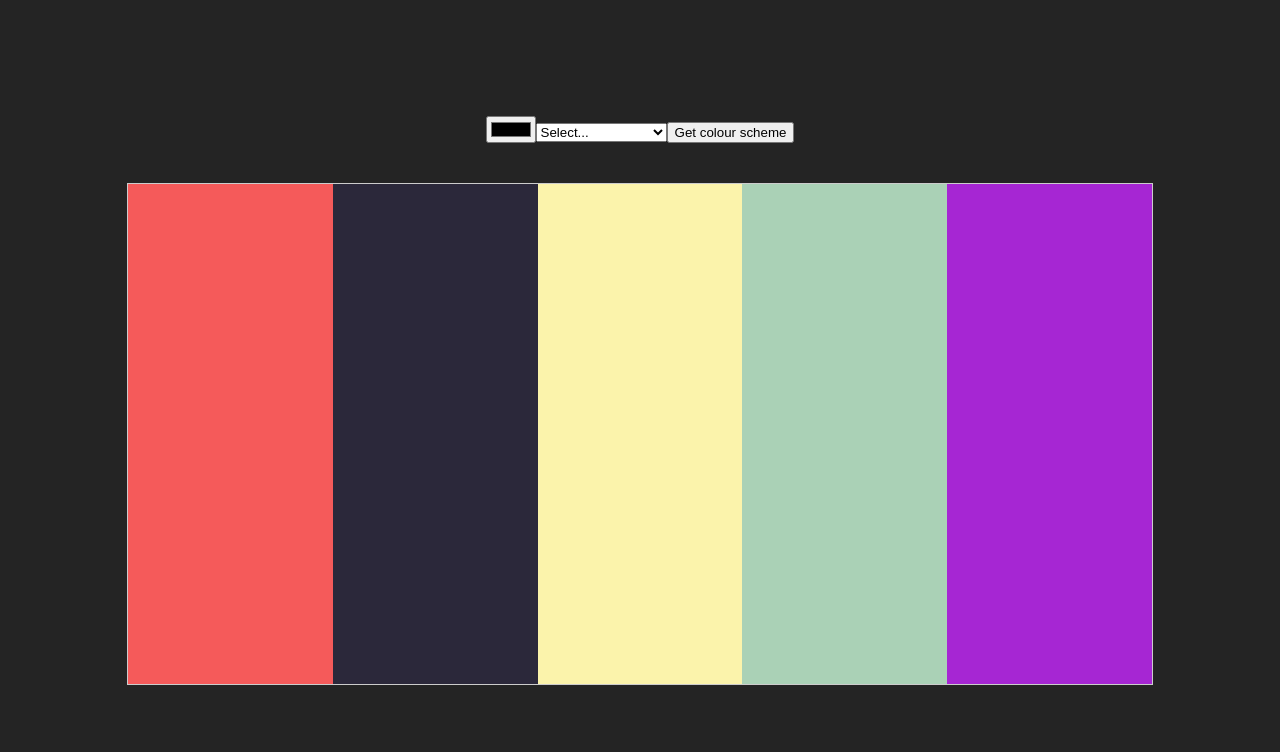
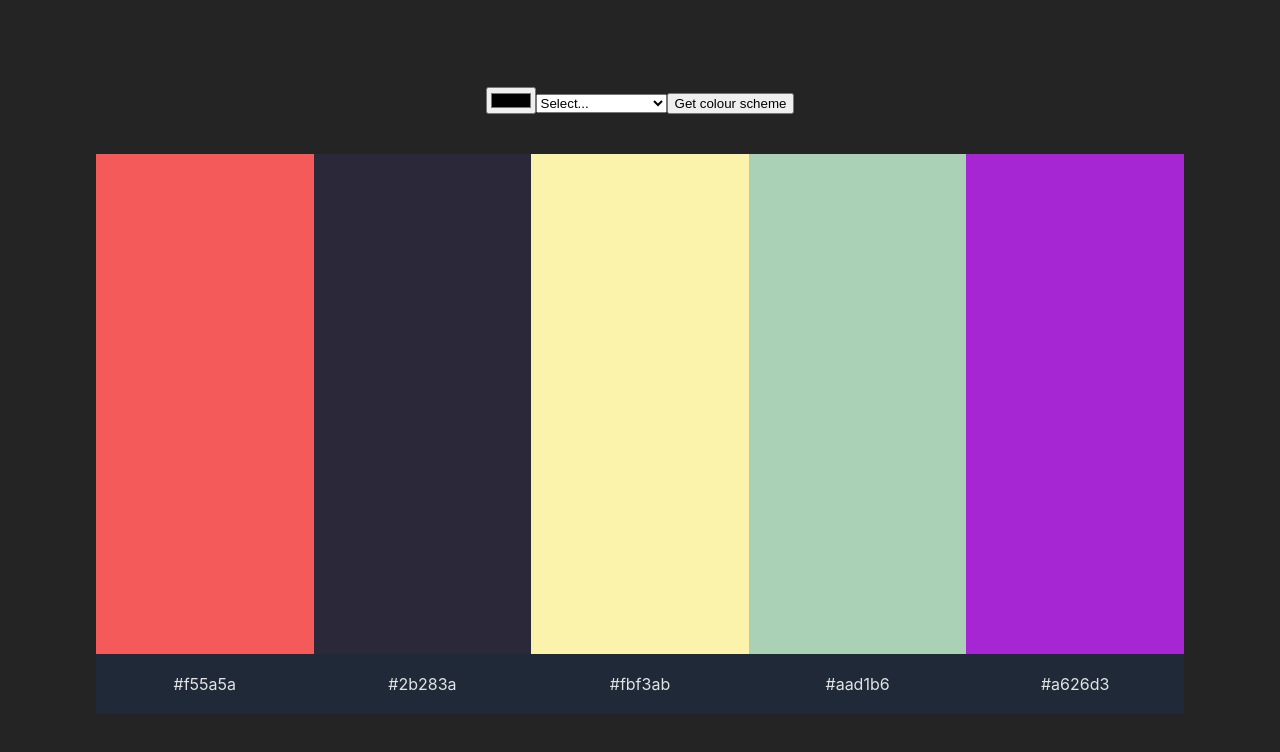
Before and after one commit to gregplumbly/scrimba-react-color-generator, a React (Vite) app: page / in a window 1280 px wide. Shown: the top 752 px of the page. Built offline with nearby package versions, Linux system fonts and the light colour scheme.

Commit message:
display hex colours

```diff
--- a/src/App.css
+++ b/src/App.css
@@ -8,13 +8,29 @@
 .colours {
   display: flex;
   flex-direction: row;
-  border: 1px solid #ccc;
+  /* border: 1px solid #ccc; */
   margin-top: 40px;
-  border: solid 1px #ccc;
-  width: 80vw;
+  /* border: solid 1px #ccc; */
+  max-width: 1200px;
+  width: 85vw;
 }
 
 .colourDiv {
   width: 20%;
   height: 500px;
 }
+
+.hexes {
+  display: flex;
+  flex-direction: row;
+  background-color: #1f2937;
+}
+
+.hexDiv {
+  width: 20%;
+  height: 60px;
+  display: flex;
+  flex-direction: column;
+  justify-content: center;
+  align-items: center;
+}
--- a/src/App.jsx
+++ b/src/App.jsx
@@ -1,6 +1,10 @@
 import { useState } from 'react';
 
 import './App.css';
+
+// TODO hook up the select form to the API
+// TODO style the select form and button
+// TODO display the hex codes for each colour
 
 function App() {
   const [colours, setColours] = useState([
@@ -64,6 +68,14 @@ function App() {
           ></div>
         ))}
       </div>
+
+      <div className="hexes">
+        {colours.map((colour, index) => (
+          <div key={index} className="hexDiv">
+            {colour}
+          </div>
+        ))}
+      </div>
     </div>
   );
 }
```
